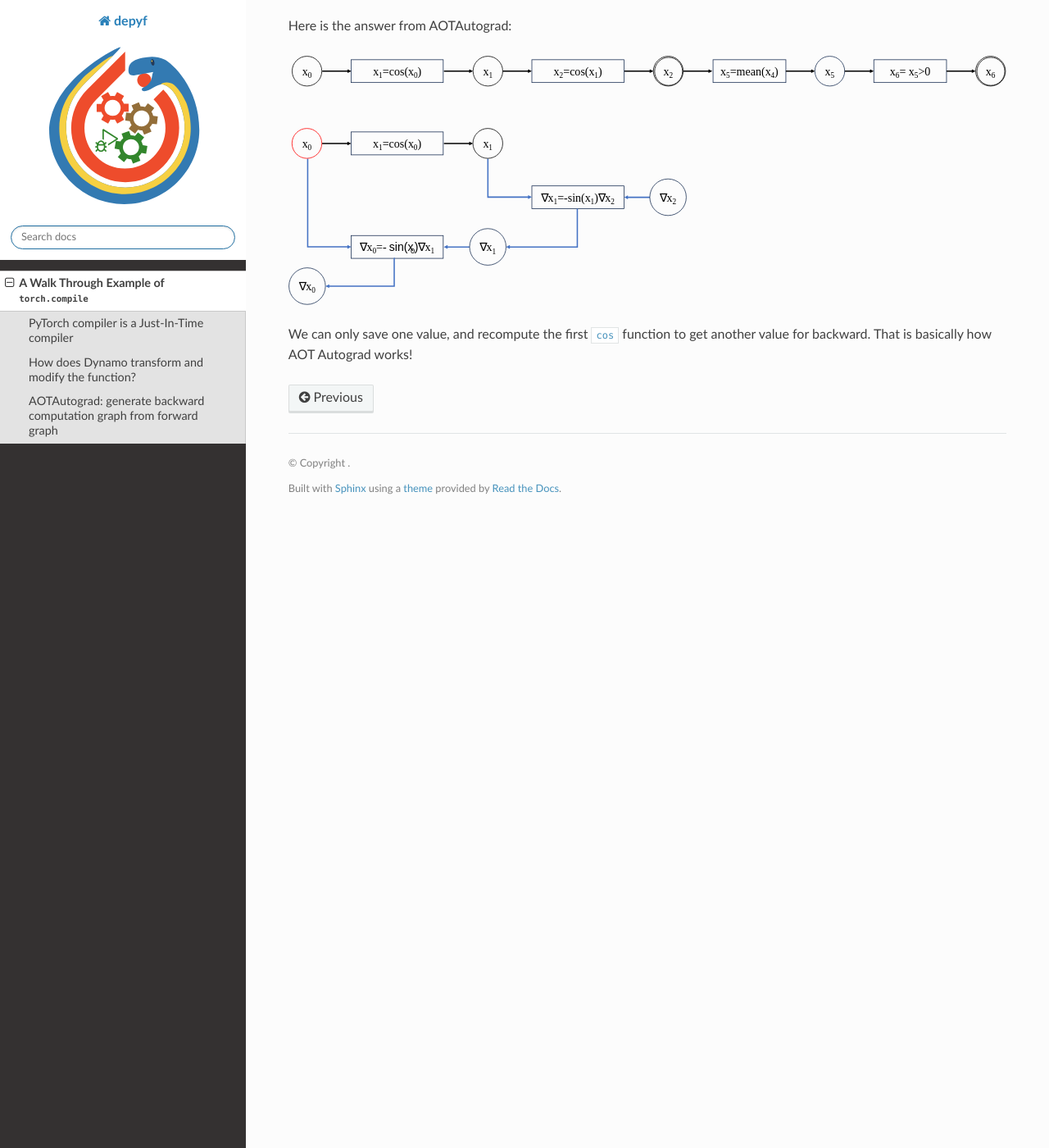
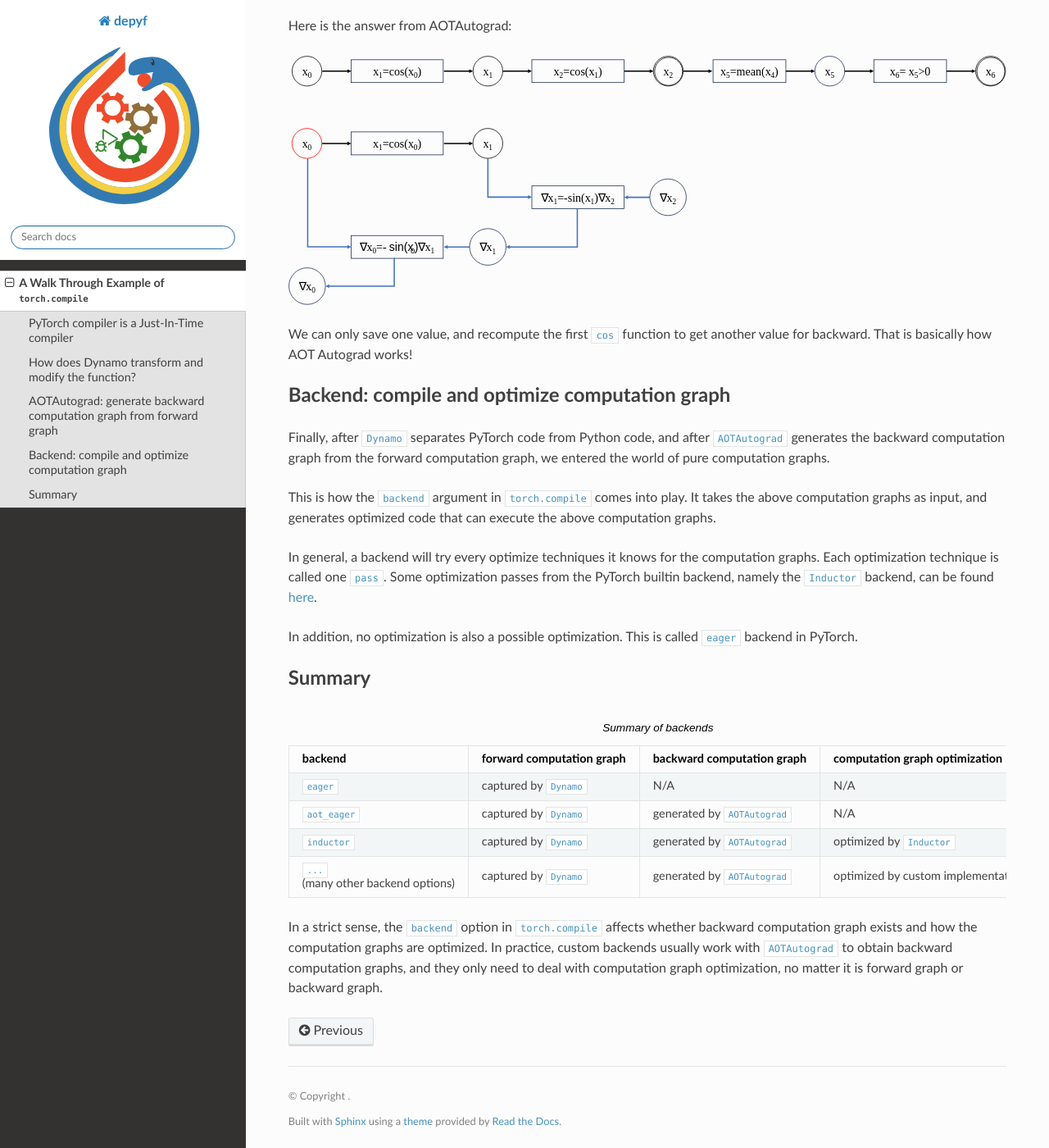
Before and after one commit to thuml/depyf, a Sphinx documentation site: the page built from docs/walk_through.rst, in a window 1280 px wide and 1400 px high, scrolled down 5935 px. Shown: the whole window at 82% size. Built offline with Sphinx 7.4.7 and the Read the Docs theme 2.0.0, drawn with Linux system fonts in a browser that asks for light colours.

Commit message:
update doc

```diff
--- a/docs/walk_through.rst
+++ b/docs/walk_through.rst
@@ -237,3 +237,43 @@ Here is the answer from AOTAutograd:
   :alt: AOT mode autograd
 
 We can only save one value, and recompute the first ``cos`` function to get another value for backward. That is basically how AOT Autograd works!
+
+Backend: compile and optimize computation graph
+--------------------------------------------------
+
+Finally, after ``Dynamo`` separates PyTorch code from Python code, and after ``AOTAutograd`` generates the backward computation graph from the forward computation graph, we entered the world of pure computation graphs.
+
+This is how the ``backend`` argument in ``torch.compile`` comes into play. It takes the above computation graphs as input, and generates optimized code that can execute the above computation graphs.
+
+In general, a backend will try every optimize techniques it knows for the computation graphs. Each optimization technique is called one ``pass``. Some optimization passes from the PyTorch builtin backend, namely the ``Inductor`` backend, can be found `here <https://github.com/pytorch/pytorch/tree/main/torch/_inductor/fx_passes>`_.
+
+In addition, no optimization is also a possible optimization. This is called ``eager`` backend in PyTorch.
+
+Summary
+--------------------------------------------------
+
+.. list-table:: Summary of backends
+   :header-rows: 1
+
+   * - backend
+     - forward computation graph
+     - backward computation graph
+     - computation graph optimization
+   * - ``eager``
+     - captured by ``Dynamo``
+     - N/A
+     - N/A
+   * - ``aot_eager``
+     - captured by ``Dynamo``
+     - generated by ``AOTAutograd``
+     - N/A
+   * - ``inductor``
+     - captured by ``Dynamo``
+     - generated by ``AOTAutograd``
+     - optimized by ``Inductor``
+   * - ``...`` (many other backend options)
+     - captured by ``Dynamo``
+     - generated by ``AOTAutograd``
+     - optimized by custom implementations
+
+In a strict sense, the ``backend`` option in ``torch.compile`` affects whether backward computation graph exists and how the computation graphs are optimized. In practice, custom backends usually work with ``AOTAutograd`` to obtain backward computation graphs, and they only need to deal with computation graph optimization, no matter it is forward graph or backward graph.
```
